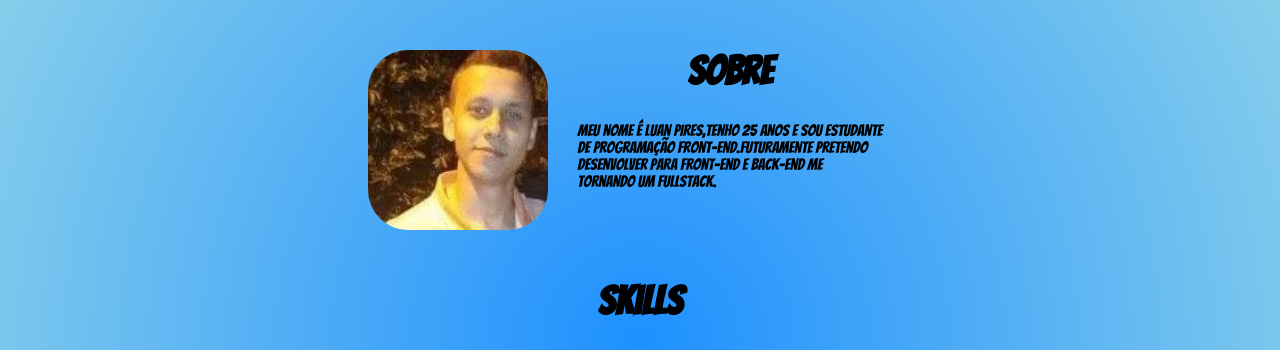
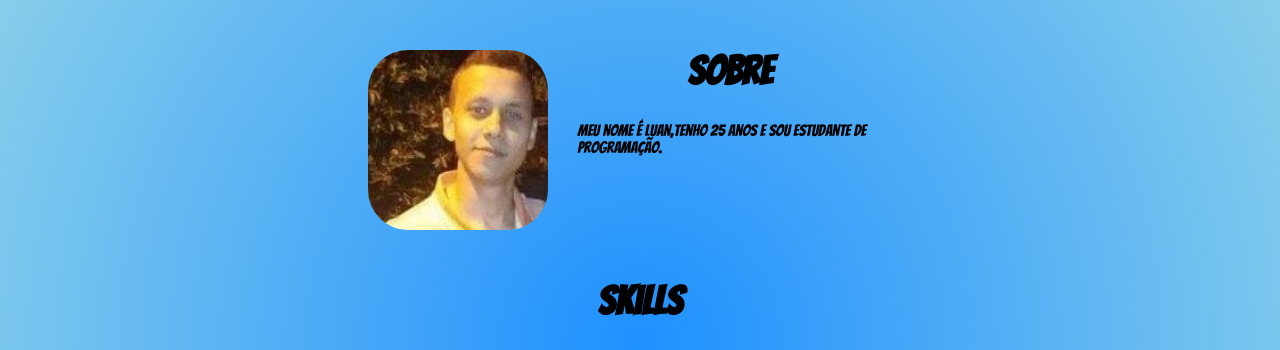
Before and after one commit to kelvgraf/my-profile, a plain HTML site: page index.html in a window 1280 px wide. Shown: the top 350 px of the page. Drawn offline with Linux system fonts and the light colour scheme.

Commit message:
Update index.html

```diff
--- a/index.html
+++ b/index.html
@@ -14,9 +14,7 @@
 			<img class="img-perfil" src="assets/foto1.jpg" alt="perfil">
 			<div>
 				<h1 class="title">Sobre</h1>
-				<p class="sobre-paragraph">Meu nome é Luan Pires,tenho 25 anos e sou estudante de programação
-					front-end.Futuramente pretendo desenvolver
-					para front-end e back-end me tornando um fullstack.</p>
+				<p class="sobre-paragraph">Meu nome é Luan,tenho 25 anos e sou estudante de programação.</p>
 			</div>
 		</div>
 		<h1 class="title">skills</h1>
```
